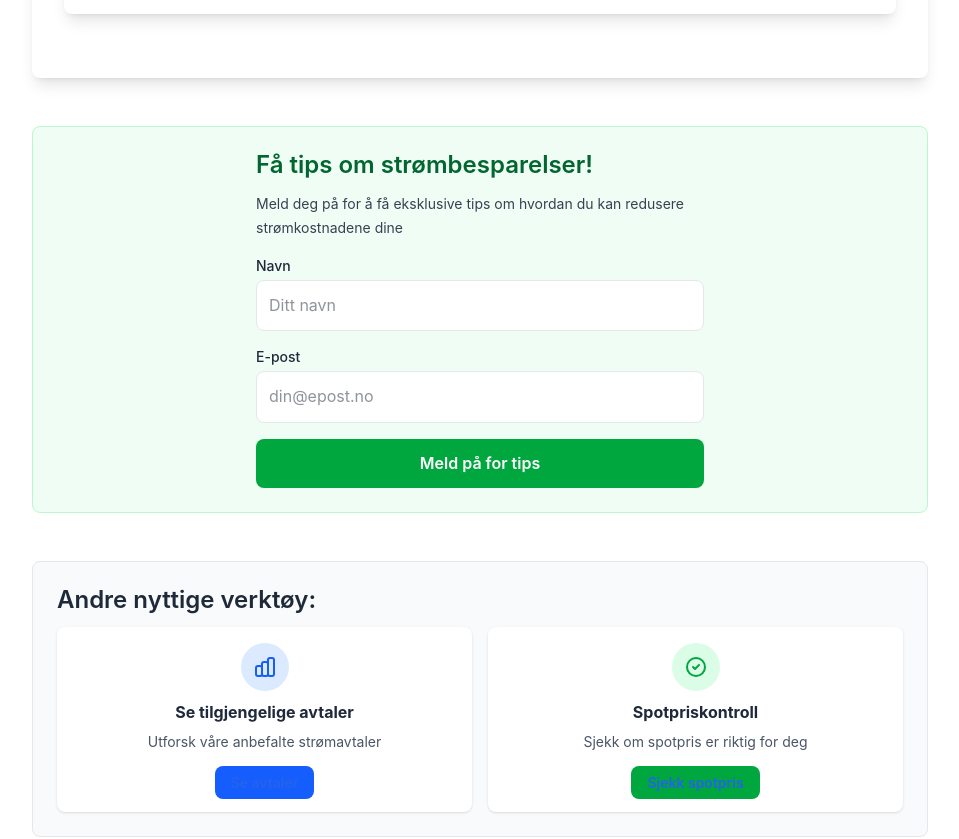
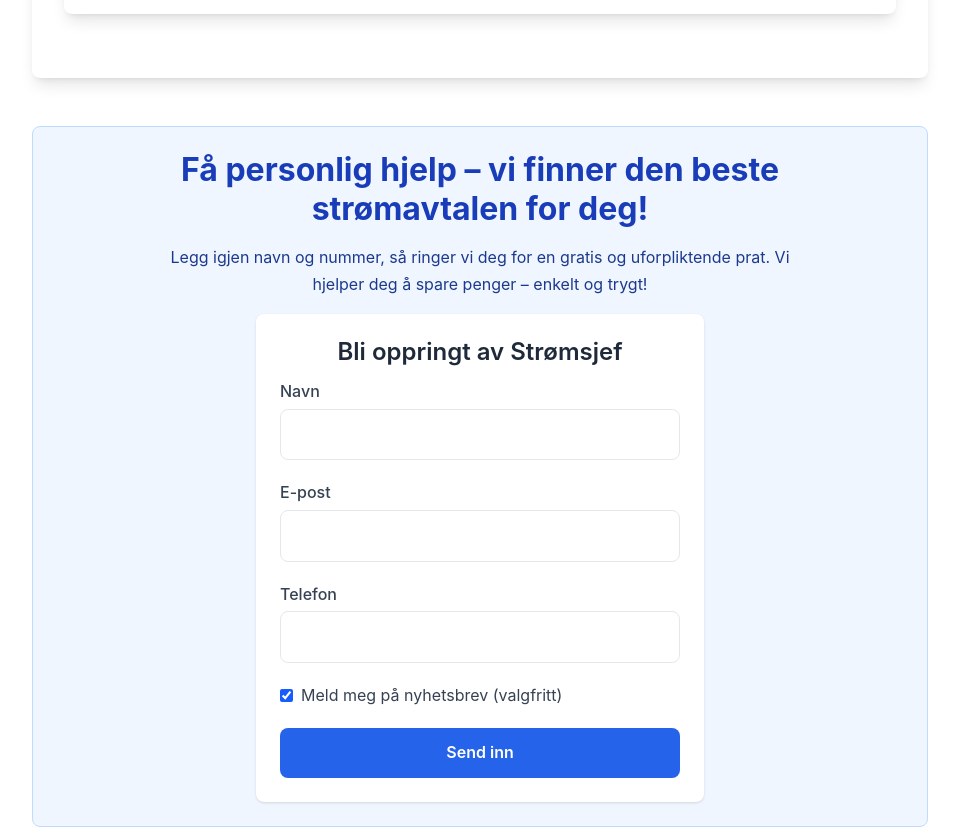
Before and after one commit to hazzler78/stromsjef, a Next.js app: page /fastpriskalkulator in a window 1280 px wide. Shown: the part 1440-2279 px from the top of the page, without its empty margins (160-1119 px from the left). Built offline with nearby package versions, Linux system fonts and the light colour scheme; no server answers.

Commit message:
Replace newsletter signup with ContactForm on fastpriskalkulator page - Added ContactForm component from main page - Removed newsletter-related state and functions - Updated styling to match main page contact form design

```diff
--- a/src/app/fastpriskalkulator/page.tsx
+++ b/src/app/fastpriskalkulator/page.tsx
@@ -1,48 +1,10 @@
 "use client";
 
 import Link from 'next/link';
-import { useState } from 'react';
 import InvoiceAnalyzer from '@/components/InvoiceAnalyzer';
+import ContactForm from '@/components/ContactForm';
 
 const FastpriskalkulatorPage = () => {
-  const [email, setEmail] = useState('');
-  const [name, setName] = useState('');
-  const [isSubmitting, setIsSubmitting] = useState(false);
-  const [isSubmitted, setIsSubmitted] = useState(false);
-
-  const handleSubmit = async (e: React.FormEvent) => {
-    e.preventDefault();
-    setIsSubmitting(true);
-
-    try {
-      const response = await fetch('/api/newsletter', {
-        method: 'POST',
-        headers: {
-          'Content-Type': 'application/json',
-        },
-        body: JSON.stringify({
-          email,
-          zone: 'NO1', // Default zone for calculator signups
-          marketingConsent: true,
-          name: name, // Will be stored in MailerLite fields
-          source: 'fastpriskalkulator'
-        }),
-      });
-
-      if (response.ok) {
-        setIsSubmitted(true);
-        setEmail('');
-        setName('');
-      } else {
-        console.error('Failed to subscribe');
-      }
-    } catch (error) {
-      console.error('Error subscribing:', error);
-    } finally {
-      setIsSubmitting(false);
-    }
-  };
-
   return (
     <div className="max-w-4xl mx-auto">
       {/* Hero Section */}
@@ -112,67 +74,17 @@ const FastpriskalkulatorPage = () => {
         </div>
       </section>
 
-      {/* Newsletter Signup Section */}
+      {/* Contact Form Section */}
       <section className="mb-12">
-        <div className="bg-green-50 p-6 rounded-lg border border-green-200">
-          <div className="max-w-md mx-auto">
-            <h3 className="text-xl font-semibold mb-4 text-green-800">
-              Få tips om strømbesparelser!
-            </h3>
-            <p className="text-sm mb-6 text-gray-700">
-              Meld deg på for å få eksklusive tips om hvordan du kan redusere strømkostnadene dine
+        <div className="bg-blue-50 p-6 rounded-lg border border-blue-200">
+          <div className="max-w-2xl mx-auto">
+            <h2 className="text-3xl font-bold text-center text-blue-800 mb-4">
+              Få personlig hjelp – vi finner den beste strømavtalen for deg!
+            </h2>
+            <p className="text-center text-blue-900 mb-8">
+              Legg igjen navn og nummer, så ringer vi deg for en gratis og uforpliktende prat. Vi hjelper deg å spare penger – enkelt og trygt!
             </p>
-
-            {isSubmitted ? (
-              <div className="bg-green-100 p-4 rounded-lg border border-green-200">
-                <div className="flex items-center gap-3">
-                  <svg className="w-6 h-6 text-green-600" fill="none" stroke="currentColor" viewBox="0 0 24 24">
-                    <path strokeLinecap="round" strokeLinejoin="round" strokeWidth={2} d="M5 13l4 4L19 7" />
-                  </svg>
-                  <p className="text-green-800 font-medium">
-                    Takk! Du er nå meldt på for oppdateringer
-                  </p>
-                </div>
-              </div>
-            ) : (
-              <form onSubmit={handleSubmit} className="space-y-4">
-                <div>
-                  <label htmlFor="name" className="block text-sm font-medium mb-1 text-gray-800">
-                    Navn
-                  </label>
-                  <input
-                    type="text"
-                    id="name"
-                    value={name}
-                    onChange={(e) => setName(e.target.value)}
-                    className="w-full p-3 border border-gray-300 rounded-lg focus:ring-2 focus:ring-green-500 focus:border-transparent"
-                    placeholder="Ditt navn"
-                    required
-                  />
-                </div>
-                <div>
-                  <label htmlFor="email" className="block text-sm font-medium mb-1 text-gray-800">
-                    E-post
-                  </label>
-                  <input
-                    type="email"
-                    id="email"
-                    value={email}
-                    onChange={(e) => setEmail(e.target.value)}
-                    className="w-full p-3 border border-gray-300 rounded-lg focus:ring-2 focus:ring-green-500 focus:border-transparent"
-                    placeholder="din@epost.no"
-                    required
-                  />
-                </div>
-                <button
-                  type="submit"
-                  disabled={isSubmitting}
-                  className="w-full bg-green-600 text-white py-3 px-6 rounded-lg font-semibold hover:bg-green-700 transition-colors disabled:opacity-50 disabled:cursor-not-allowed"
-                >
-                  {isSubmitting ? 'Meld på...' : 'Meld på for tips'}
-                </button>
-              </form>
-            )}
+            <ContactForm />
           </div>
         </div>
       </section>
```
